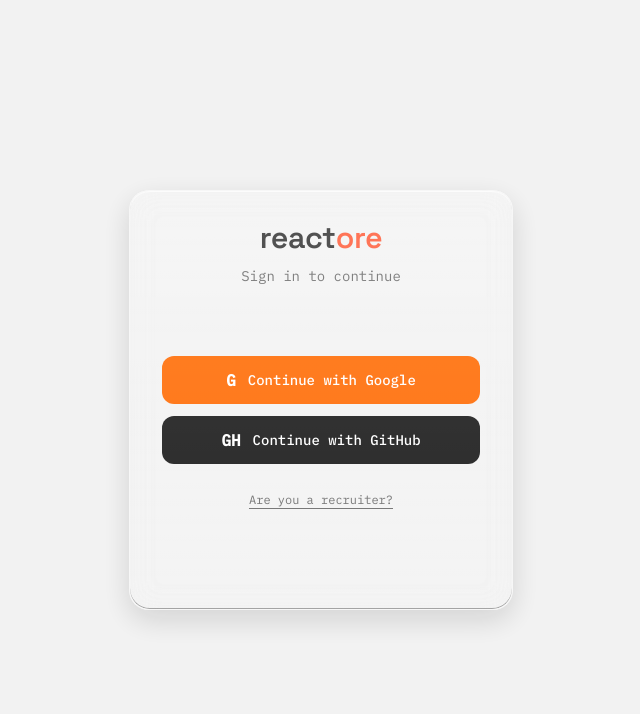
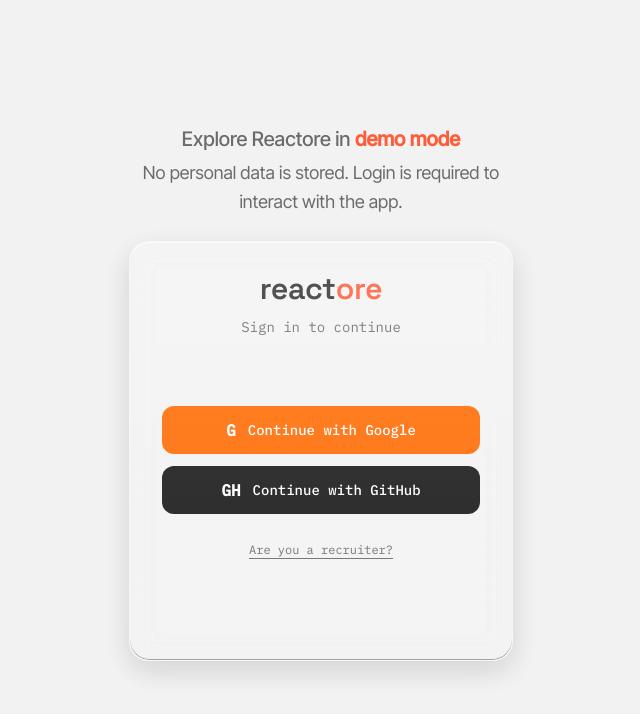
Before and after one commit to Allfrenk/reactore, a React (Vite) app: page /redux/your-store in a window 1280 px wide. Shown: the top 714 px of the page, without its empty margins (319-959 px from the left). Built offline with nearby package versions, Linux system fonts and the light colour scheme; no server answers.

Commit message:
(pre-release) minor fix login, displaimer for personal data

```diff
--- a/src/features/login/LoginPage.tsx
+++ b/src/features/login/LoginPage.tsx
@@ -110,7 +110,19 @@
   ========================== */
 
   return (
-    <div className="flex min-h-screen items-center justify-center bg-(--bg-main) px-4">
+    <div className="flex min-h-screen flex-col items-center justify-center bg-(--bg-main) px-4 pb-4">
+      {/* 🌟 DEMO MESSAGE */}
+      <div className="mb-6 max-w-sm text-center">
+        <p className="text-xl font-medium">
+          Explore Reactore in{' '}
+          <span className="font-semibold text-(--accent-primary)">demo mode</span>
+        </p>
+        <p className="text-muted-foreground mt-1 text-lg">
+          No personal data is stored. Login is required to interact with the app.
+        </p>
+      </div>
+
+      {/* LOGIN CARD */}
       <div className="glass-card flex min-h-[420px] w-full max-w-sm flex-col p-8 text-center">
         {/* HEADER */}
         <div className="space-y-3">
@@ -225,9 +237,7 @@
             </form>
           )}
         </div>
-
         {error && <p className="mt-2 text-xs text-red-400">{error}</p>}
-
         {recruiterOpen && (
           <p className="text-muted-foreground mt-4 text-xs">
             Recruiter access is tracked for analytics. Hook persistence is available for
```
